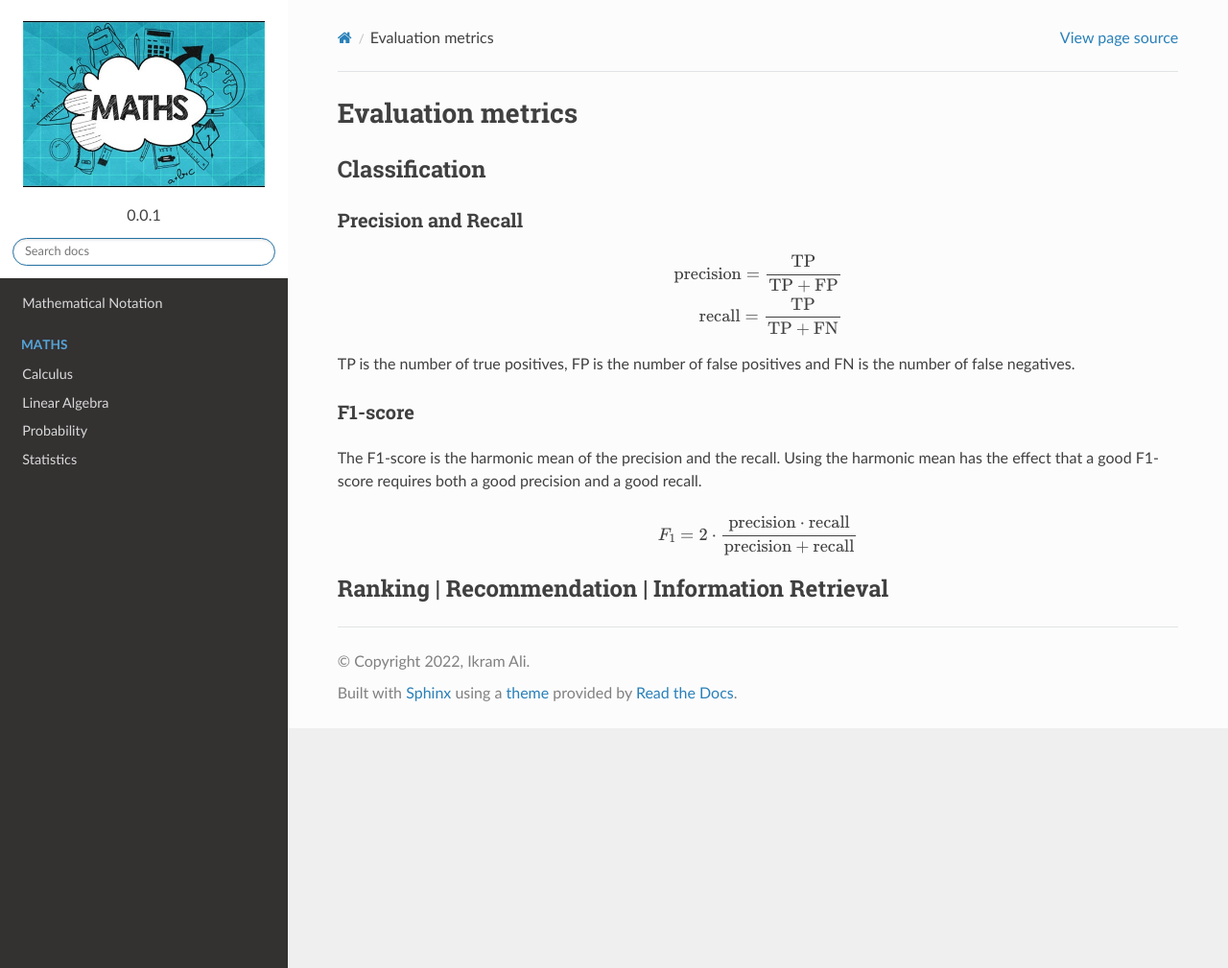
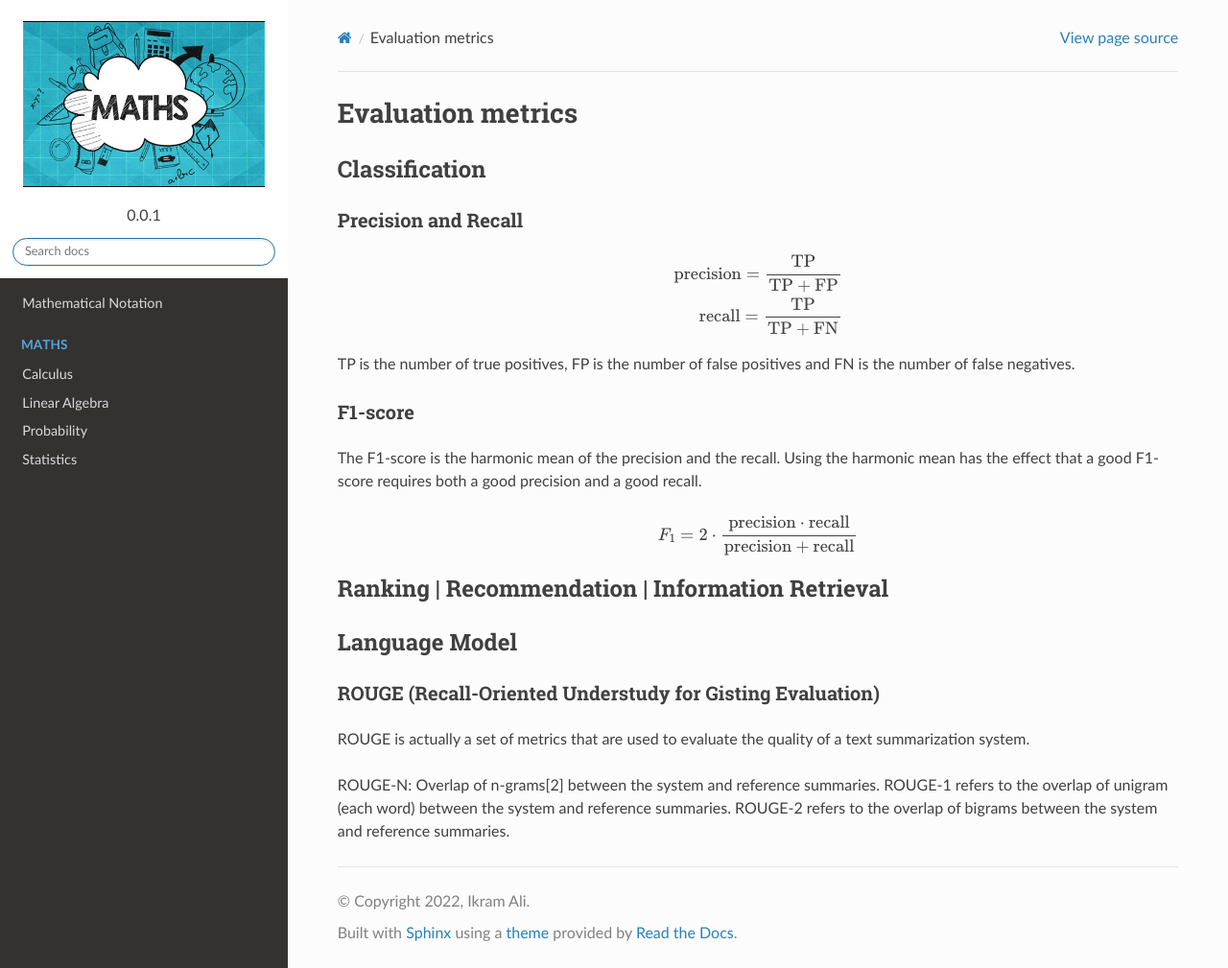
Before and after one commit to akkefa/ml-notes, a Sphinx documentation site: the page built from docs/evaluation_metrics.rst, in a window 1280 px wide and 1009 px high. Shown: the whole window at 96% size. Built offline with Sphinx 7.4.7 and the Read the Docs theme 2.0.0, drawn with Linux system fonts in a browser that asks for light colours.

Commit message:
new examples added.

```diff
--- a/docs/evaluation_metrics.rst
+++ b/docs/evaluation_metrics.rst
@@ -25,3 +25,16 @@ Using the harmonic mean has the effect that a good F1-score requires both a good
 
 Ranking | Recommendation | Information Retrieval
 -------------------------------------------------
+
+
+
+Language Model
+---------------
+
+ROUGE (Recall-Oriented Understudy for Gisting Evaluation)
+^^^^^^^^^^^^^^^^^^^^^^^^^^^^^^^^^^^^^^^^^^^^^^^^^^^^^^^^^^^
+ROUGE is actually a set of metrics that are used to evaluate the quality of a text summarization system.
+
+ROUGE-N: Overlap of n-grams[2] between the system and reference summaries.
+ROUGE-1 refers to the overlap of unigram (each word) between the system and reference summaries.
+ROUGE-2 refers to the overlap of bigrams between the system and reference summaries.
```
